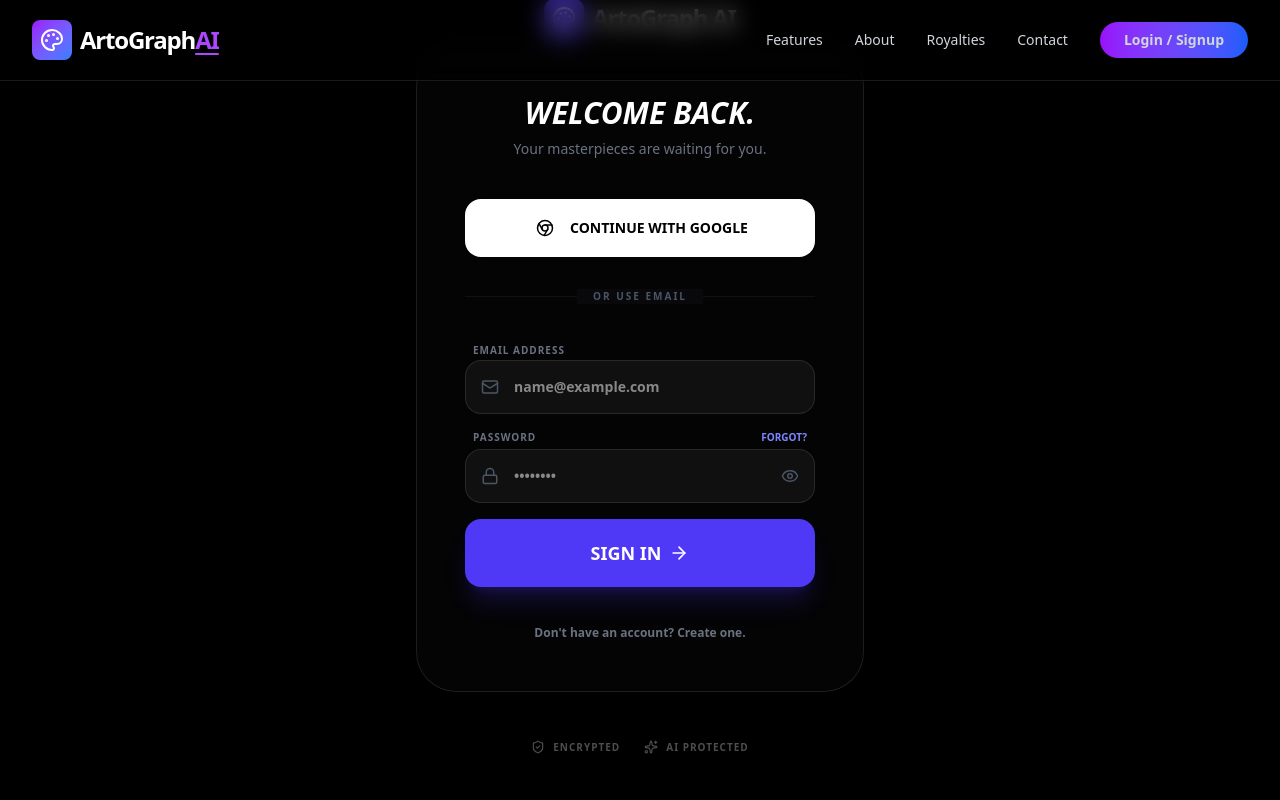
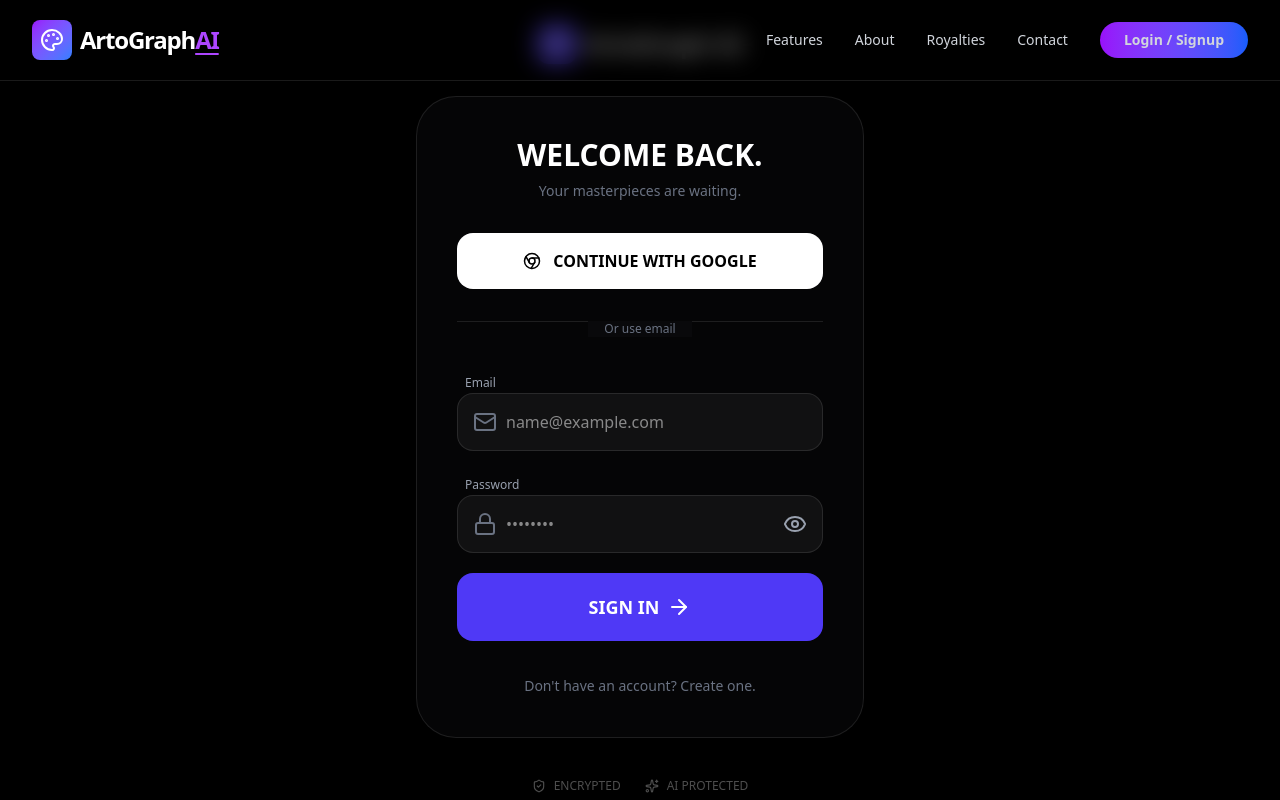
Before and after one commit to anoshum/ArtoGraphAI, a React (Vite) app in the folder frontend/: page /autho in a window 1280 px wide. Shown: the top 800 px of the page. Built offline with nearby package versions, Linux system fonts and the light colour scheme.

Commit message:
added the authetication and changed the ui

```diff
--- a/frontend/components/About/About.jsx
+++ b/frontend/components/About/About.jsx
@@ -5,7 +5,6 @@ import {
 
 const AboutPage = () => {
   const teamName = "Team Innovators";
-
   const [users, setUsers] = useState({
     user1: null,
     user2: null
@@ -44,7 +43,7 @@ const AboutPage = () => {
       githubId: users.user2.login,
       profilePic: users.user2.avatar_url
     }
-  ].filter(Boolean); // removes nulls while loading
+  ].filter(Boolean);
 
   const coreFeatures = [
     {
@@ -103,7 +102,7 @@ const AboutPage = () => {
       <section className="py-12 max-w-7xl mx-auto px-6">
         <h2 className="text-3xl font-black italic mb-10">The Developers.</h2>
 
-        <div className="grid sm:grid-cols-2 lg:grid-cols-4 gap-8">
+        <div className="grid sm:grid-cols-4 lg:grid-cols-2">
           {teamMembers.map((member, i) => (
             <div key={i} className="bg-zinc-900/50 p-8 rounded-3xl text-center">
               <img
--- a/frontend/components/Autho/Autho.jsx
+++ b/frontend/components/Autho/Autho.jsx
@@ -1,122 +1,164 @@
-import React, { useState } from 'react';
+import React, { useState } from "react";
+import DiscoveryFeed from '../Discovery/Discovery';
+import { onAuthStateChanged } from "firebase/auth";
+import { useEffect } from "react";
+import { useNavigate } from "react-router-dom";
+
 import {
-  Palette, Github, Mail, Lock, User,
-  ArrowRight, Sparkles, Chrome, ChevronLeft,
-  ShieldCheck, Eye, EyeOff
-} from 'lucide-react';
+  Palette,
+  Mail,
+  Lock,
+  User,
+  ArrowRight,
+  Sparkles,
+  Chrome,
+  ShieldCheck,
+  Eye,
+  EyeOff,
+} from "lucide-react";
+
+import { auth, googleProvider } from "../../src/fbconfig";
+import {
+  signInWithEmailAndPassword,
+  createUserWithEmailAndPassword,
+  signInWithPopup,
+} from "firebase/auth";
 
 const AuthPage = () => {
   const [isLogin, setIsLogin] = useState(true);
   const [showPassword, setShowPassword] = useState(false);
   const [isLoading, setIsLoading] = useState(false);
+  const navigate = useNavigate();
+  const [email, setEmail] = useState("");
+  const [password, setPassword] = useState("");
 
-  const toggleMode = () => {
-    setIsLogin(!isLogin);
+  const toggleMode = () => setIsLogin(!isLogin);
+
+  // 🔐 EMAIL AUTH
+const handleAuth = async (e) => {
+  e.preventDefault();
+  setIsLoading(true);
+
+  try {
+    if (isLogin) {
+      await signInWithEmailAndPassword(auth, email, password);
+    } else {
+      await createUserWithEmailAndPassword(auth, email, password);
+    }
+
+    navigate("/dashboard"); // 🌍 REDIRECT HERE
+
+  } catch (error) {
+    alert(error.message);
+  } finally {
+    setIsLoading(false);
+  }
 };
 
-  const handleAuth = (e) => {
-    e.preventDefault();
-    setIsLoading(true);
-    // Logic for Firebase Auth would go here
-    setTimeout(() => setIsLoading(false), 2000);
+
+  // 🔵 GOOGLE AUTH
+const handleGoogleAuth = async () => {
+  try {
+    await signInWithPopup(auth, googleProvider);
+    navigate("/discovery"); // 🌍 REDIRECT HERE
+  } catch (error) {
+    alert(error.message);
+  }
 };
 
+
   return (
-    <div className="min-h-screen bg-black text-white font-sans flex items-center justify-center p-6 overflow-hidden relative">
-
-      {/* --- BACKGROUND ELEMENTS --- */}
-      <div className="absolute top-0 left-0 w-full h-full -z-10">
+    <div className="min-h-screen bg-black text-white flex items-center justify-center p-6 relative overflow-hidden">
+      {/* BACKGROUND */}
+      <div className="absolute inset-0 -z-10">
         <div className="absolute top-[-10%] left-[-10%] w-[50%] h-[50%] bg-purple-900/20 blur-[120px] rounded-full animate-pulse"></div>
         <div className="absolute bottom-[-10%] right-[-10%] w-[50%] h-[50%] bg-indigo-900/20 blur-[120px] rounded-full animate-pulse delay-700"></div>
-        <div className="absolute inset-0 bg-[linear-gradient(to_right,#8080800a_1px,transparent_1px),linear-gradient(to_bottom,#8080800a_1px,transparent_1px)] bg-[size:40px_40px]"></div>
       </div>
 
-
-      {/* --- AUTH CARD --- */}
-      <div className="w-full max-w-md relative">
-        <div className="absolute -top-12 left-1/2 -translate-x-1/2 flex items-center gap-2">
+      {/* CARD */}
+      <div className="w-full max-w-md">
+        <div className="flex items-center justify-center gap-2 mb-8">
           <div className="p-2 bg-indigo-600 rounded-xl">
-              <Palette size={24} className="text-white" />
+            <Palette size={24} />
           </div>
-           <span className="text-2xl font-black tracking-tighter">ArtoGraph AI</span>
+          <span className="text-2xl font-black">ArtoGraph AI</span>
         </div>
 
-        <div className="bg-zinc-950/50 backdrop-blur-2xl border border-white/10 rounded-[2.5rem] p-8 md:p-12 shadow-2xl">
-          <div className="text-center mb-10">
-            <h1 className="text-3xl font-black mb-2 italic">
+        <div className="bg-zinc-950/60 backdrop-blur-xl border border-white/10 rounded-[2.5rem] p-10 shadow-2xl">
+          <h1 className="text-3xl font-black text-center mb-2">
             {isLogin ? "WELCOME BACK." : "JOIN THE REVOLUTION."}
           </h1>
-            <p className="text-gray-500 text-sm font-medium">
+          <p className="text-center text-gray-500 text-sm mb-8">
             {isLogin
-                ? "Your masterpieces are waiting for you."
-                : "Start protecting your creative legacy today."}
+              ? "Your masterpieces are waiting."
+              : "Start protecting your creative legacy."}
           </p>
-          </div>
 
-          {/* Google Auth Button (Mandatory Tech Highlight) */}
-          <button className="w-full py-4 bg-white text-black rounded-2xl font-black text-sm flex items-center justify-center gap-3 hover:bg-indigo-500 hover:text-white transition-all group mb-8">
-            <div className="p-1 bg-white rounded-md group-hover:bg-transparent transition-colors">
-              <Chrome size={18} className="text-black group-hover:text-white" />
-            </div>
+          {/* GOOGLE BUTTON */}
+          <button
+            onClick={handleGoogleAuth}
+            className="w-full py-4 bg-white text-black rounded-2xl font-black flex items-center justify-center gap-3 hover:bg-indigo-500 hover:text-white transition-all mb-8"
+          >
+            <Chrome size={18} />
             CONTINUE WITH GOOGLE
           </button>
 
           <div className="relative mb-8">
-            <div className="absolute inset-0 flex items-center">
-              <div className="w-full border-t border-white/5"></div>
-            </div>
-            <div className="relative flex justify-center text-[10px] font-black uppercase tracking-[0.2em]">
-              <span className="bg-zinc-950 px-4 text-gray-600">Or use email</span>
+            <div className="absolute inset-0 border-t border-white/10"></div>
+            <div className="relative text-center text-xs text-gray-500 bg-zinc-950 px-4 w-fit mx-auto">
+              Or use email
             </div>
           </div>
 
-          <form onSubmit={handleAuth} className="space-y-4">
+          {/* FORM */}
+          <form onSubmit={handleAuth} className="space-y-5">
             {!isLogin && (
-              <div className="space-y-1">
-                <label className="text-[10px] font-black uppercase tracking-widest text-gray-500 ml-2">Full Name</label>
+              <div>
+                <label className="text-xs text-gray-400 ml-2">Full Name</label>
                 <div className="relative">
-                  <User className="absolute left-4 top-1/2 -translate-y-1/2 text-gray-600" size={18} />
+                  <User className="absolute left-4 top-1/2 -translate-y-1/2 text-gray-500" />
                   <input
                     type="text"
                     placeholder="John Doe"
-                    className="w-full bg-white/5 border border-white/10 pl-12 pr-4 py-4 rounded-2xl focus:border-indigo-500 outline-none transition-all font-bold text-sm"
+                    className="w-full bg-white/5 border border-white/10 pl-12 py-4 rounded-2xl outline-none"
                   />
                 </div>
               </div>
             )}
 
-            <div className="space-y-1">
-              <label className="text-[10px] font-black uppercase tracking-widest text-gray-500 ml-2">Email Address</label>
+            <div>
+              <label className="text-xs text-gray-400 ml-2">Email</label>
               <div className="relative">
-                <Mail className="absolute left-4 top-1/2 -translate-y-1/2 text-gray-600" size={18} />
+                <Mail className="absolute left-4 top-1/2 -translate-y-1/2 text-gray-500" />
                 <input
                   type="email"
+                  value={email}
+                  onChange={(e) => setEmail(e.target.value)}
                   placeholder="name@example.com"
-                  className="w-full bg-white/5 border border-white/10 pl-12 pr-4 py-4 rounded-2xl focus:border-indigo-500 outline-none transition-all font-bold text-sm"
+                  className="w-full bg-white/5 border border-white/10 pl-12 py-4 rounded-2xl outline-none"
+                  required
                 />
               </div>
             </div>
 
-            <div className="space-y-1">
-              <div className="flex justify-between items-center px-2">
-                <label className="text-[10px] font-black uppercase tracking-widest text-gray-500">Password</label>
-                {isLogin && (
-                  <button type="button" className="text-[10px] font-black uppercase text-indigo-400 hover:underline">Forgot?</button>
-                )}
-              </div>
+            <div>
+              <label className="text-xs text-gray-400 ml-2">Password</label>
               <div className="relative">
-                <Lock className="absolute left-4 top-1/2 -translate-y-1/2 text-gray-600" size={18} />
+                <Lock className="absolute left-4 top-1/2 -translate-y-1/2 text-gray-500" />
                 <input
                   type={showPassword ? "text" : "password"}
+                  value={password}
+                  onChange={(e) => setPassword(e.target.value)}
                   placeholder="••••••••"
-                  className="w-full bg-white/5 border border-white/10 pl-12 pr-12 py-4 rounded-2xl focus:border-indigo-500 outline-none transition-all font-bold text-sm"
+                  className="w-full bg-white/5 border border-white/10 pl-12 pr-12 py-4 rounded-2xl outline-none"
+                  required
                 />
                 <button
                   type="button"
                   onClick={() => setShowPassword(!showPassword)}
-                  className="absolute right-4 top-1/2 -translate-y-1/2 text-gray-600 hover:text-white transition-colors"
+                  className="absolute right-4 top-1/2 -translate-y-1/2 text-gray-400"
                 >
-                  {showPassword ? <EyeOff size={18} /> : <Eye size={18} />}
+                  {showPassword ? <EyeOff /> : <Eye />}
                 </button>
               </div>
             </div>
@@ -124,14 +166,14 @@ const AuthPage = () => {
             <button
               type="submit"
               disabled={isLoading}
-              className="w-full py-5 bg-indigo-600 text-white rounded-2xl font-black text-lg hover:bg-indigo-500 transition-all shadow-xl shadow-indigo-600/20 flex items-center justify-center gap-2 group"
+              className="w-full py-5 bg-indigo-600 rounded-2xl font-black text-lg hover:bg-indigo-500 transition-all flex items-center justify-center gap-2"
             >
               {isLoading ? (
                 <div className="w-6 h-6 border-2 border-white border-t-transparent rounded-full animate-spin"></div>
               ) : (
                 <>
                   {isLogin ? "SIGN IN" : "CREATE ACCOUNT"}
-                  <ArrowRight size={20} className="group-hover:translate-x-1 transition-transform" />
+                  <ArrowRight />
                 </>
               )}
             </button>
@@ -140,21 +182,20 @@ const AuthPage = () => {
           <div className="mt-8 text-center">
             <button
               onClick={toggleMode}
-              className="text-xs font-bold text-gray-500 hover:text-indigo-400 transition-colors"
+              className="text-sm text-gray-500 hover:text-indigo-400"
             >
               {isLogin
                 ? "Don't have an account? Create one."
-                : "Already a member? Sign in instead."}
+                : "Already a member? Sign in."}
             </button>
           </div>
         </div>
 
-        {/* Footer Info */}
-        <div className="mt-12 flex items-center justify-center gap-6 opacity-30">
-          <div className="flex items-center gap-2 text-[10px] font-black uppercase tracking-widest">
+        <div className="mt-10 flex justify-center gap-6 opacity-30 text-xs uppercase">
+          <div className="flex items-center gap-2">
             <ShieldCheck size={14} /> Encrypted
           </div>
-          <div className="flex items-center gap-2 text-[10px] font-black uppercase tracking-widest">
+          <div className="flex items-center gap-2">
             <Sparkles size={14} /> AI Protected
           </div>
         </div>
--- a/frontend/src/fbconfig.jsx
+++ b/frontend/src/fbconfig.jsx
@@ -1,21 +1,17 @@
-// Import the functions you need from the SDKs you need
 import { initializeApp } from "firebase/app";
-import { getAnalytics } from "firebase/analytics";
-// TODO: Add SDKs for Firebase products that you want to use
-// https://firebase.google.com/docs/web/setup#available-libraries
+import { getAuth, GoogleAuthProvider } from "firebase/auth";
 
-// Your web app's Firebase configuration
-// For Firebase JS SDK v7.20.0 and later, measurementId is optional
 const firebaseConfig = {
   apiKey: "AIzaSyDhHQsp-yfo6nj5AoKv2HvInX6xNiN73_Y",
   authDomain: "artograph-7e44a.firebaseapp.com",
   projectId: "artograph-7e44a",
-  storageBucket: "artograph-7e44a.firebasestorage.app",
+  storageBucket: "artograph-7e44a.appspot.com",
   messagingSenderId: "23156137940",
   appId: "1:23156137940:web:75cc769f12985d91d98041",
-  measurementId: "G-CFMNX8E6F6"
 };
 
-// Initialize Firebase
-export const app = initializeApp(firebaseConfig);
-const analytics = getAnalytics(app);
+const app = initializeApp(firebaseConfig);
+
+// 🔑 AUTH EXPORTS
+export const auth = getAuth(app);
+export const googleProvider = new GoogleAuthProvider();
```
Lines whose indentation alone changed are shown as unchanged.
